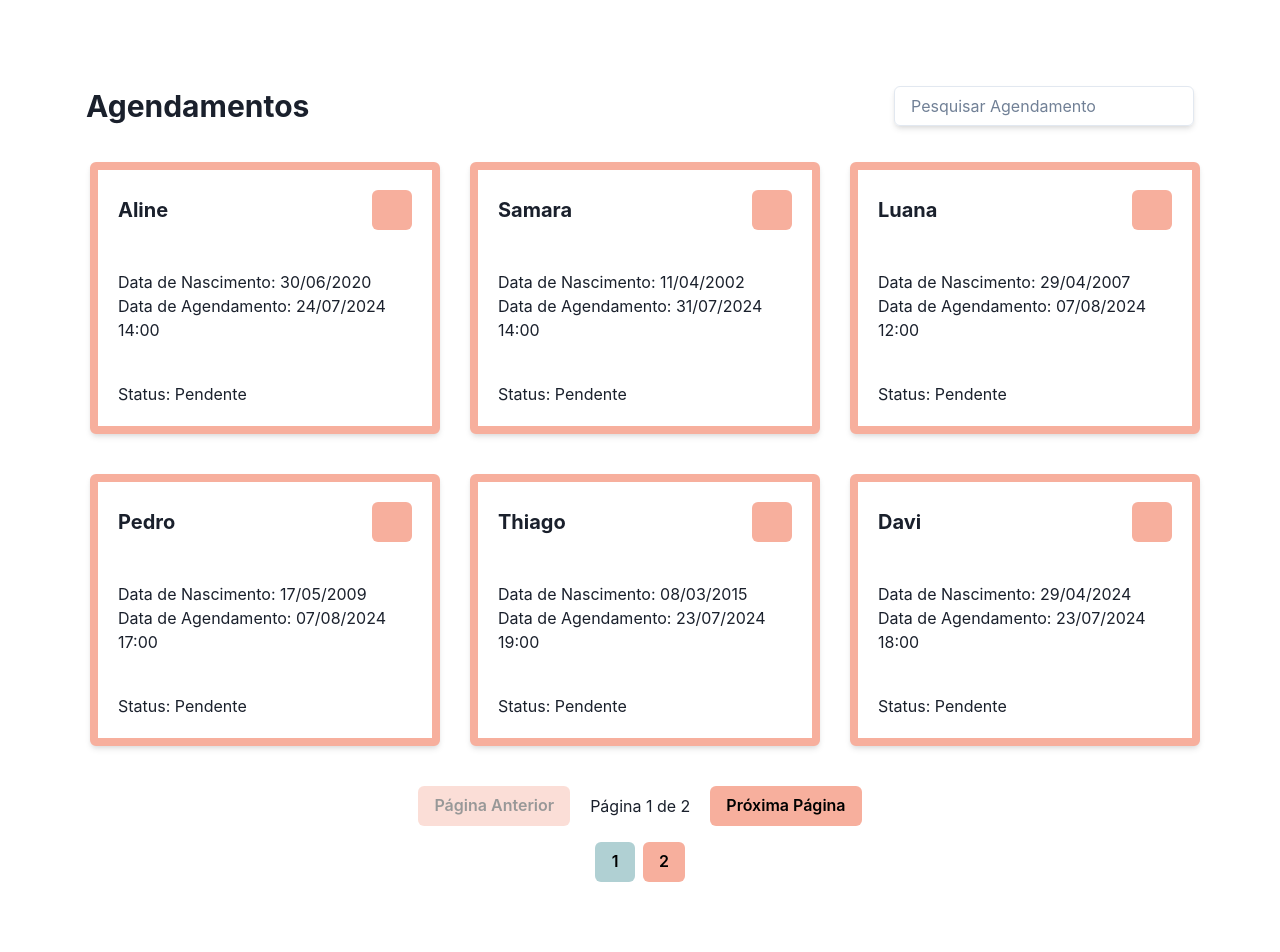
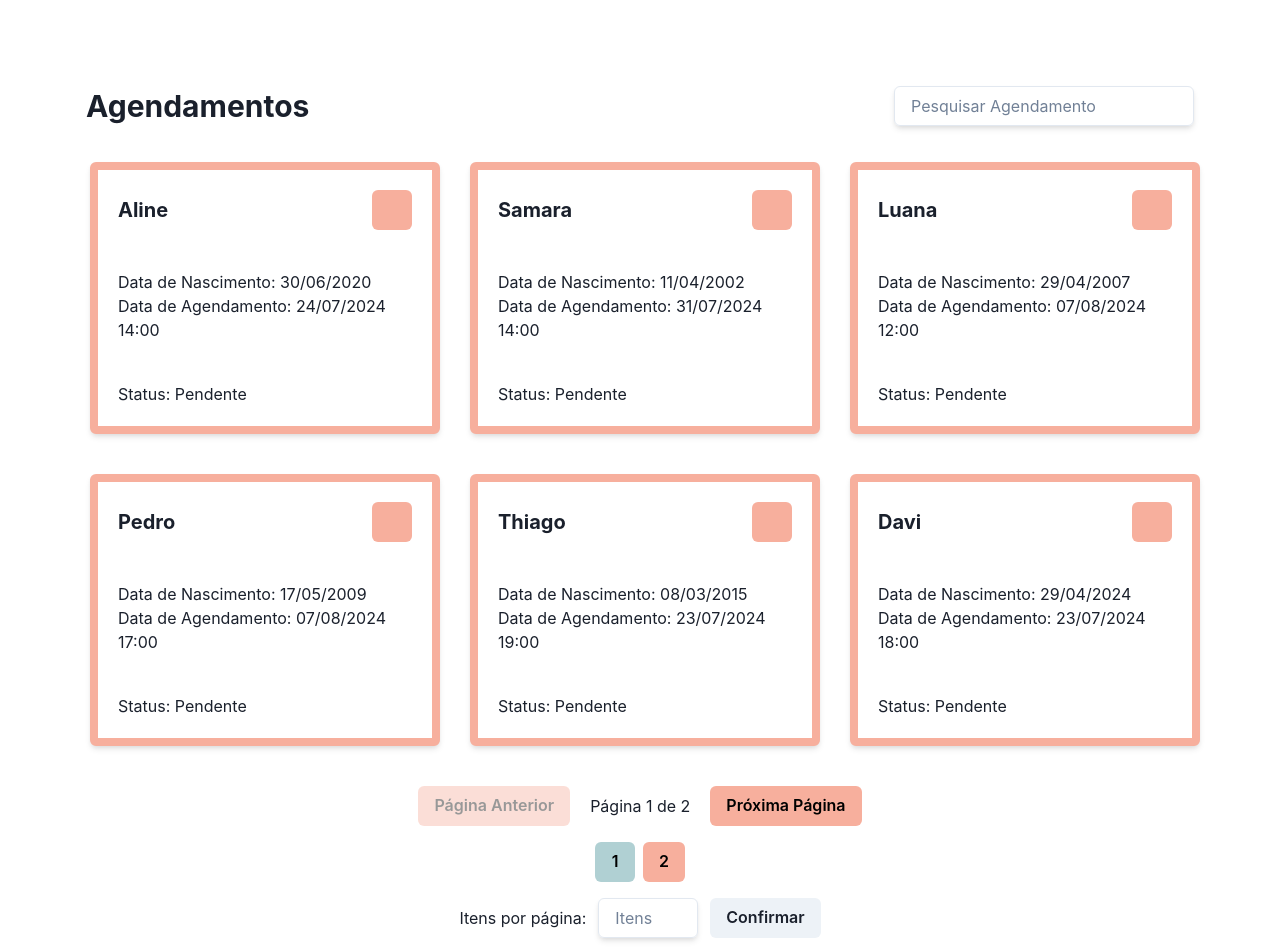
Before and after one commit to SamsSouza22/FrontendPitang2024, a React (Vite) app in the folder frontend/: page /agendamentos in a window 1280 px wide. Shown: the top 952 px of the page. Built offline with nearby package versions, Linux system fonts and the light colour scheme; data requests are answered from the project's data file.

Commit message:
:sparkles: feat: Campo para inserir quantos cards aparecem por página

```diff
--- a/frontend/src/pages/VisualizarAgendamentos.jsx
+++ b/frontend/src/pages/VisualizarAgendamentos.jsx
@@ -15,6 +15,7 @@ const VisualizarAgendamentos = () => {
   const [agendamentos, setAgendamentos] = useState([]);
   const [pagAtual, setPagAtual] = useState(1);
   const [itensPorPag, setItensPorPag] = useState(6);
+  const [novoItensPorPag, setNovoItensPorPag] = useState("");
 
   useEffect(() => {
     fetch("http://localhost:3000/agendamentos")
@@ -34,6 +35,17 @@ const VisualizarAgendamentos = () => {
 
   const handleMudarPag = (pag) => {
     setPagAtual(pag);
+  };
+
+  const handleMudarItensPorPag = () => {
+    if (novoItensPorPag !== "" && /^\d+$/.test(novoItensPorPag) && novoItensPorPag !== "0") {
+      setItensPorPag(Number(novoItensPorPag));
+      setPagAtual(1);
+    } else {
+      // Trata caso em que o input não é válido
+      alert("Digite apenas números maiores que zero no campo de itens");
+    }
+    setNovoItensPorPag(""); // Limpa o estado intermediário
   };
 
   const inicio = (pagAtual - 1) * itensPorPag;
@@ -97,6 +109,19 @@ const VisualizarAgendamentos = () => {
             </Button>
           ))}
         </Flex>
+        <Flex justifyContent="center" alignItems="center" mt={4} gap={3}>
+        <Text>Itens por página:</Text>
+          <Input
+            placeholder="Itens"
+            value={novoItensPorPag}
+            onChange={(e) => setNovoItensPorPag(e.target.value)}
+            maxW="100px"
+            p={4}
+            boxShadow="md"
+            _focus={{ borderColor: "blue.300" }}
+          />
+          <Button onClick={handleMudarItensPorPag}>Confirmar</Button>
+        </Flex>
       </Box>
     </Container>
   );
```
